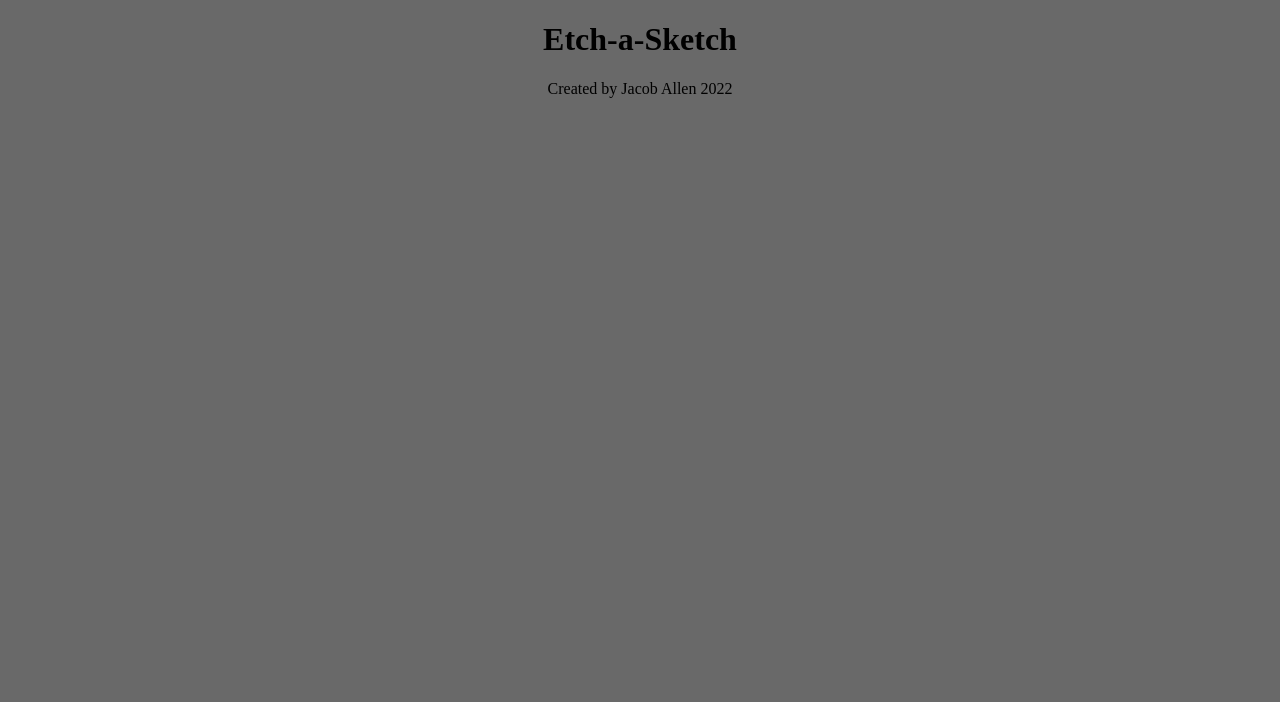
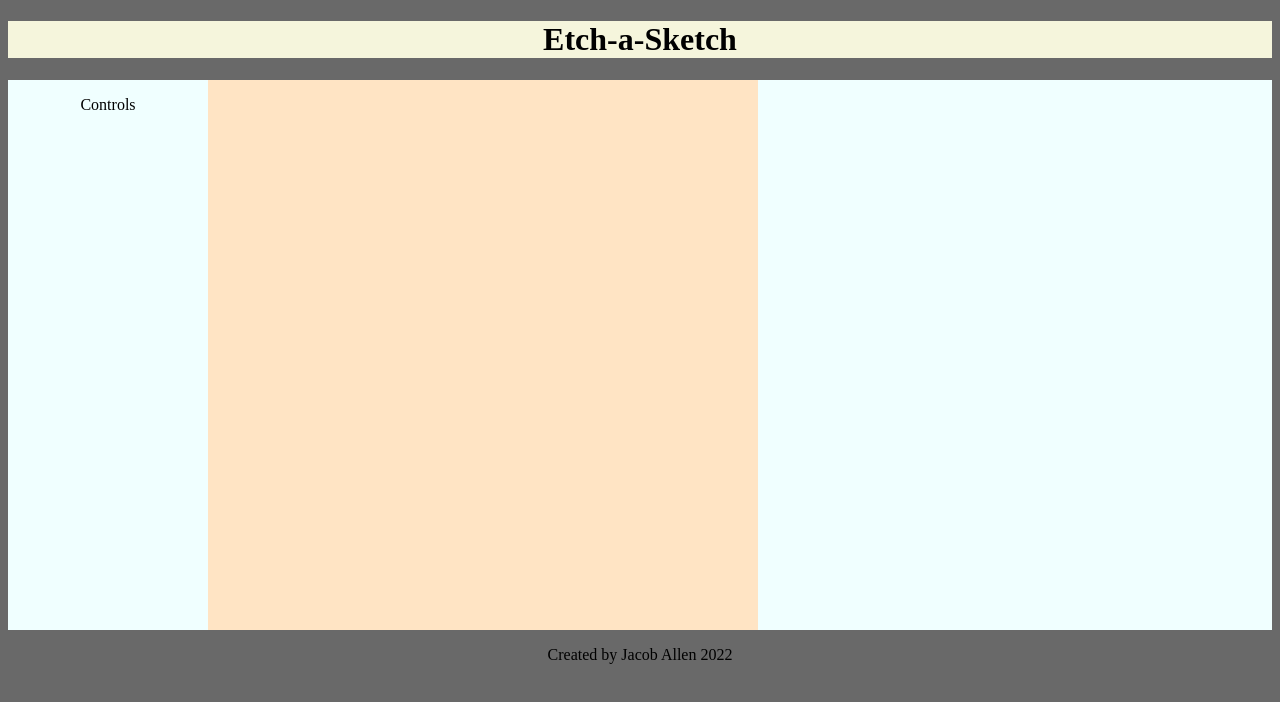
Before and after one commit to jallen1887/etch-a-sketch, a plain HTML site: page index.html in a window 1280 px wide. Drawn offline with Linux system fonts and the light colour scheme.

Commit message:
Add basic grid creation

```diff
--- a/index.html
+++ b/index.html
@@ -13,10 +13,9 @@
     </div>
     <div id="content-area">
       <div id="controls-container">
-
+        <p>Controls</p>
       </div>
       <div id="grid-container">
-
       </div>
     </div>
     <div id="footer">
--- a/scripts.js
+++ b/scripts.js
@@ -0,0 +1,23 @@
+function createGrid(gridBoxNumber) {
+    const gridContainer = document.querySelector('#grid-container');
+
+    for (let i = 0; i < gridBoxNumber**2; i++) {
+        const gridBox = document.createElement('div');
+        gridBox.classList.add('grid-box');
+
+        gridBox.style.width = findGridBoxSize(gridBoxNumber);
+        gridBox.style.height = findGridBoxSize(gridBoxNumber);
+        gridContainer.appendChild(gridBox);
+        gridBox.addEventListener('mousedown', () => gridBox.style.backgroundColor = 'blue');
+    }
+
+
+}
+
+function findGridBoxSize(gridBoxNumber){
+    let sizeNumber = document.querySelector('#grid-container').offsetWidth / gridBoxNumber;
+    let sizeText = `${sizeNumber}px`
+    return sizeText;
+}
+
+createGrid(10);
--- a/styles.css
+++ b/styles.css
@@ -3,3 +3,33 @@ body {
     background-color: dimgray;
 
 }
+
+#header {
+    background-color: beige;
+}
+
+#content-area {
+    background-color: azure;
+    display: flex;
+}
+
+#controls-container {
+    width: 200px;
+}
+
+#grid-container {
+    width: 550px;
+    height: 550px;
+    display: flex;
+    flex-wrap: wrap;
+    flex: none;
+}
+
+.grid-box {
+    background-color: bisque;
+}
+
+.grid-box:hover {
+    background-color: beige;
+    cursor: crosshair;
+}
```
